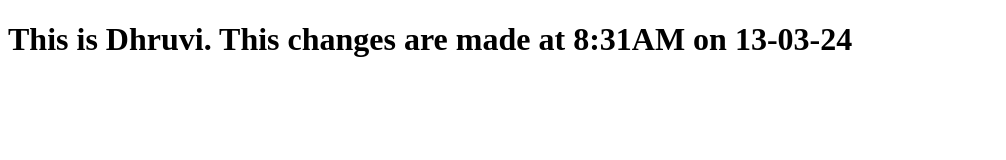
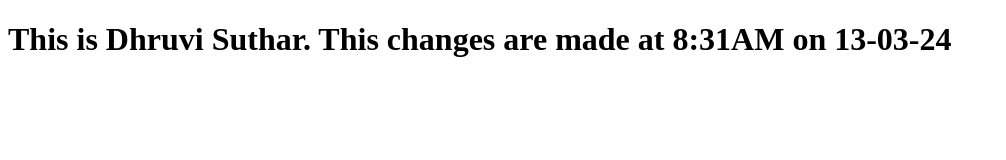
Before and after one commit to DhruviHiteshkumarSuthar/EADC_prac9, a plain HTML site: page templates/index.html in a window 1280 px wide. Shown: the whole page, without its empty margins (0-1006 px from the left). Drawn offline with Linux system fonts and the light colour scheme.

Commit message:
Update index.html

```diff
--- a/templates/index.html
+++ b/templates/index.html
@@ -6,6 +6,6 @@
     <title>Flask Docker</title>
 </head>
 <body>
-    <h1>This is Dhruvi. This changes are made at 8:31AM on 13-03-24</h1>
+    <h1>This is Dhruvi Suthar. This changes are made at 8:31AM on 13-03-24</h1>
 </body>
 </html>
```
